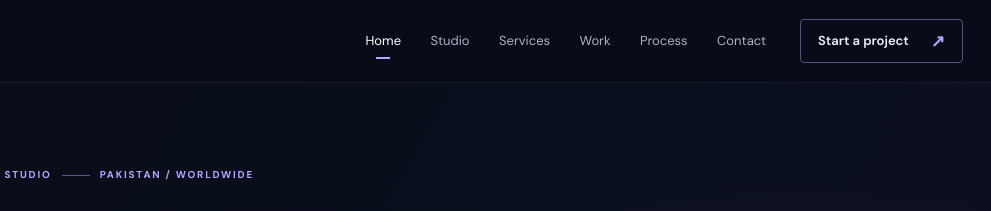
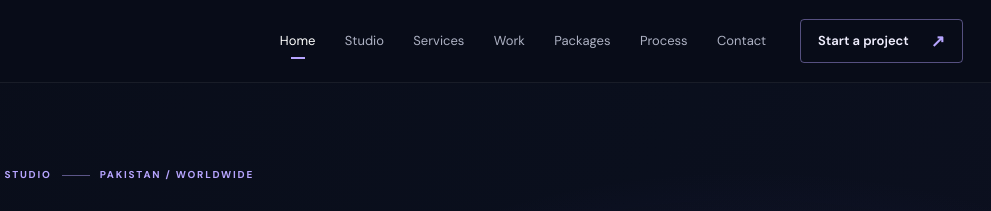
Before and after one commit to chwaleed170/qyberly-studio-website, a plain HTML site: page index.html in a window 1280 px wide. Shown: the top 211 px of the page, 289-1280 px from the left. Drawn offline with Linux system fonts and the light colour scheme.

Commit message:
Add Packages navigation across QYBERLY pages

```diff
--- a/index.html
+++ b/index.html
@@ -26,7 +26,7 @@
   <div class="nav-frame">
     <a class="brand-lockup" href="index.html" aria-label="QYBERLY home"><img src="assets/brand/qyberly-logo.svg" alt="QYBERLY Creative Technology Studio"></a>
     <button class="nav-toggle" type="button" aria-expanded="false" aria-controls="primary-nav" aria-label="Open navigation"><span></span><span></span></button>
-    <nav class="primary-nav" id="primary-nav" aria-label="Primary navigation"><a href="index.html" aria-current="page">Home</a><a href="about.html">Studio</a><a href="services.html">Services</a><a href="portfolio.html">Work</a><a href="process.html">Process</a><a href="contact.html">Contact</a></nav>
+    <nav class="primary-nav" id="primary-nav" aria-label="Primary navigation"><a href="index.html" aria-current="page">Home</a><a href="about.html">Studio</a><a href="services.html">Services</a><a href="portfolio.html">Work</a><a href="packages.html">Packages</a><a href="process.html">Process</a><a href="contact.html">Contact</a></nav>
     <a class="nav-cta" href="contact.html">Start a project <span aria-hidden="true">↗</span></a>
   </div>
 </header>
```
